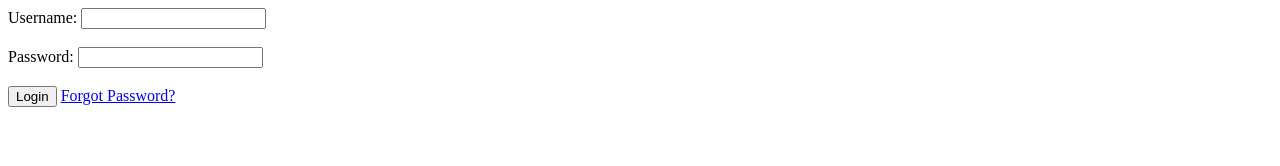
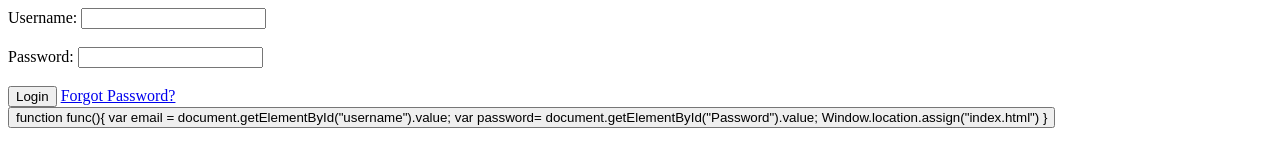
Before and after one commit to narasimha891917/Navbarcreation, a plain HTML site: page Login.html in a window 1280 px wide. Drawn offline with Linux system fonts and the light colour scheme.

Commit message:
Update Login.html

```diff
--- a/Login.html
+++ b/Login.html
@@ -18,6 +18,7 @@
     <!-- Optional: Forgot Password link -->
     <a href="#">Forgot Password?</a>
   </form>
+  <button class="login-btn" onclick="func()"
   <script>
     function func(){
     var email = document.getElementById("username").value;
```
